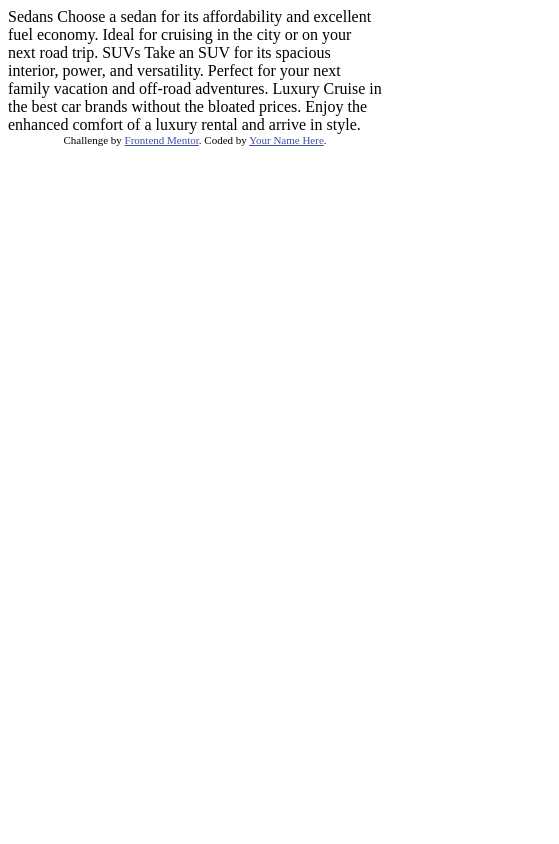
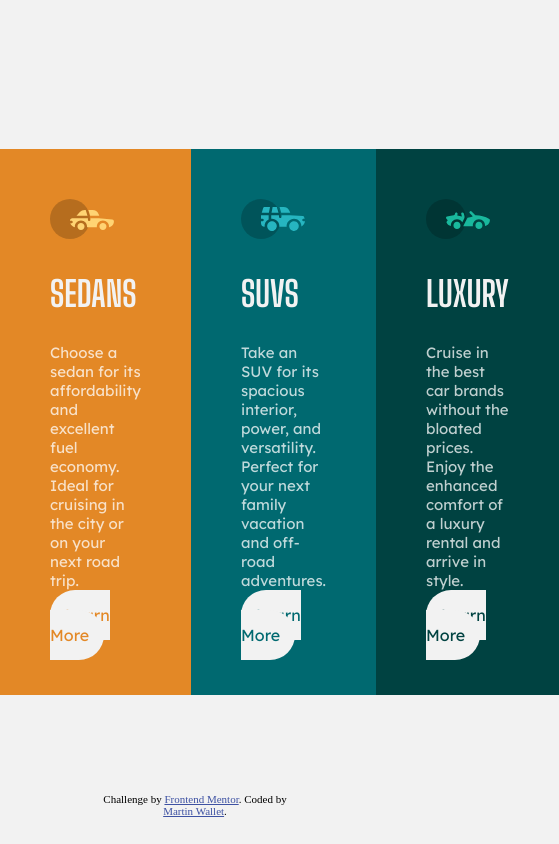
Before and after one commit to martinw0/hub-challenge, a plain HTML site: page index.html in a window 390 px wide. Shown: the whole page, 559 px wide, since content can reach past the window. Drawn offline with Linux system fonts and the light colour scheme.

Commit message:
main design done
must put the btn at bottom of the card
Do the responsive and mobile design

```diff
--- a/index.html
+++ b/index.html
@@ -8,29 +8,37 @@
 
   <title>Frontend Mentor | 3-column preview card component</title>
 
-  <!-- Feel free to remove these styles or customise in your own stylesheet 👍 -->
-  <style>
-    .attribution { font-size: 11px; text-align: center; }
-    .attribution a { color: hsl(228, 45%, 44%); }
-  </style>
+  <link href="./style.css" rel="stylesheet">
+  <link rel="preconnect" href="https://fonts.googleapis.com">
+  <link rel="preconnect" href="https://fonts.gstatic.com" crossorigin>
+  <link href="https://fonts.googleapis.com/css2?family=Big+Shoulders+Display:wght@700&family=Lexend+Deca&display=swap" rel="stylesheet">
 </head>
 <body>
-
-  Sedans
-  Choose a sedan for its affordability and excellent fuel economy. Ideal for cruising in the city
-  or on your next road trip.
-
-  SUVs
-  Take an SUV for its spacious interior, power, and versatility. Perfect for your next family vacation
-  and off-road adventures.
-
-  Luxury
-  Cruise in the best car brands without the bloated prices. Enjoy the enhanced comfort of a luxury
-  rental and arrive in style.
+  <div id="sedans" class="card orange">
+    <img src="images/icon-sedans.svg">
+    <h2>Sedans</h2>
+    <p>Choose a sedan for its affordability and excellent fuel economy. Ideal for cruising in the city
+    or on your next road trip.</p>
+    <a class="btn orange" href="#">Learn More</a>
+  </div>
+  <div id="suvs" class="card dark-cyan">
+    <img src="images/icon-suvs.svg">
+    <h2>SUVs</h2>
+    <p>Take an SUV for its spacious interior, power, and versatility. Perfect for your next family vacation
+    and off-road adventures.</p>
+    <a class="btn dark-cyan" href="#">Learn More</a>
+  </div>
+  <div id="luxury" class="card very-dark-cyan">
+    <img src="images/icon-luxury.svg">
+    <h2>Luxury</h2>
+    <p>Cruise in the best car brands without the bloated prices. Enjoy the enhanced comfort of a luxury
+    rental and arrive in style.</p>
+    <a class="btn very-dark-cyan" href="#">Learn More</a>
+  </div>
 
   <div class="attribution">
     Challenge by <a href="https://www.frontendmentor.io?ref=challenge" target="_blank">Frontend Mentor</a>.
-    Coded by <a href="#">Your Name Here</a>.
+    Coded by <a href="#">Martin Wallet</a>.
   </div>
 </body>
 </html>
--- a/style.css
+++ b/style.css
@@ -1,27 +1,69 @@
+html {
+    height: 100%
+}
 body {
     margin: 0;
     padding: 0;
-    grid-template: 1fr 3fr 1fr / 1fr 3fr 1fr;
+    height: 100%;
+    display: grid;
+    grid-template: 1fr 3fr 1fr / 1fr 1fr 1fr 1fr 1fr;
     background-color: hsl(0, 0%, 95%);
 }
+#sedans {
+    grid-column: 2;
+    grid-row: 2;
+}
+#suvs {
+    grid-column: 3;
+    grid-row: 2;
+}
+#luxury {
+    grid-column: 4;
+    grid-row: 2;
+}
 .card {
-
+    padding: 50px;
 }
 .orange {
     background-color: hsl(31, 77%, 52%);
+    color: hsl(31, 77%, 52%);
 }
 .dark-cyan {
     background-color: hsl(184, 100%, 22%);
+    color: hsl(184, 100%, 22%);
 }
 .very-dark-cyan {
     background-color: hsl(179, 100%, 13%);
+    color: hsl(179, 100%, 13%);
 }
 p {
     color: hsla(0, 0%, 100%, 0.75);
+    font-family: "Lexend Deca";
+    font-weight: 400;
+    font-size: 15px;
 }
 h2 {
     color: hsl(0, 0%, 95%);
+    text-transform: uppercase;
+    font-family: "Big Shoulders Display";
+    font-weight: 700;
+    font-size: 35px;
 }
 .btn {
     background-color: hsl(0, 0%, 95%);
+    font-family: "Lexend Deca";
+    padding: 15px;
+    border-radius: 25px;
+    text-decoration: none;
 }
+.attribution {
+    font-size: 11px;
+    text-align: center;
+    position: fixed;
+    bottom: 15px;
+    left: 50%;
+    transform: translate(-50%, -50%);
+}
+.attribution a {
+    color: hsl(228, 45%, 44%);
+}
```
